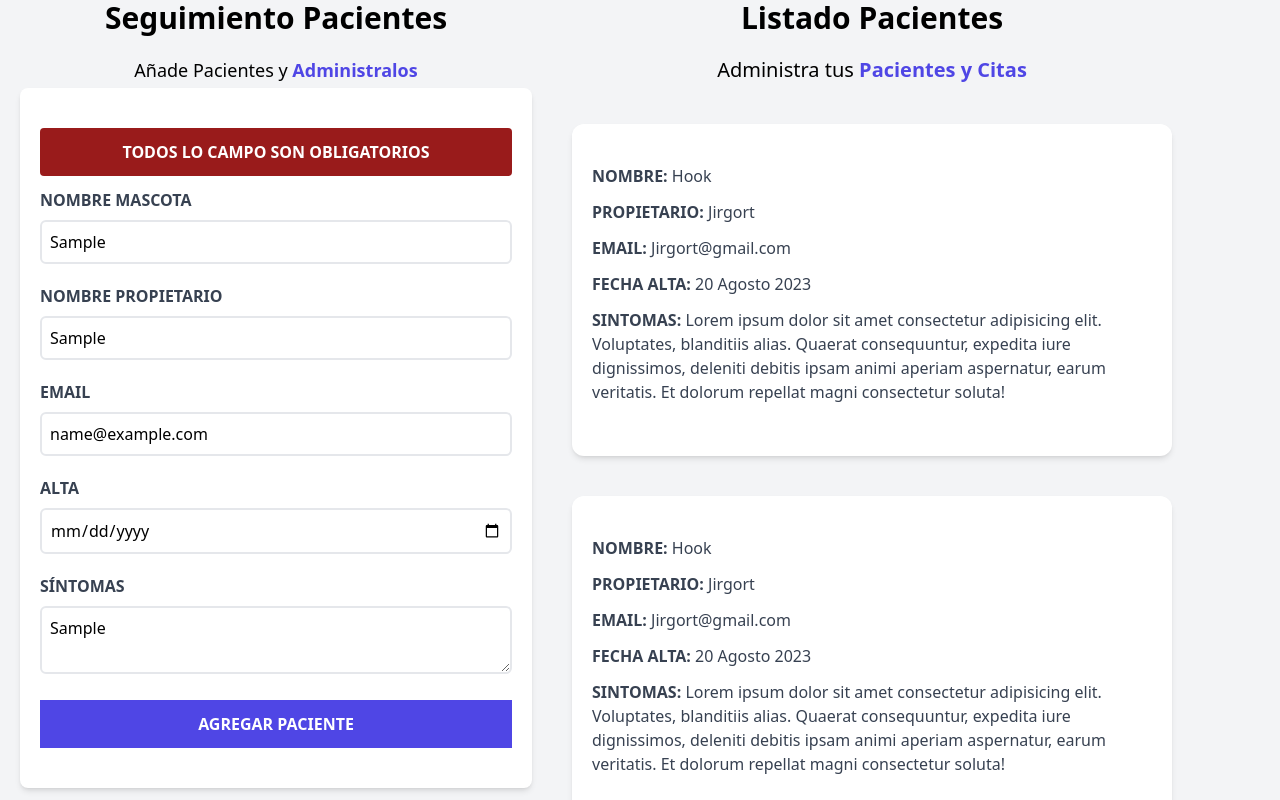
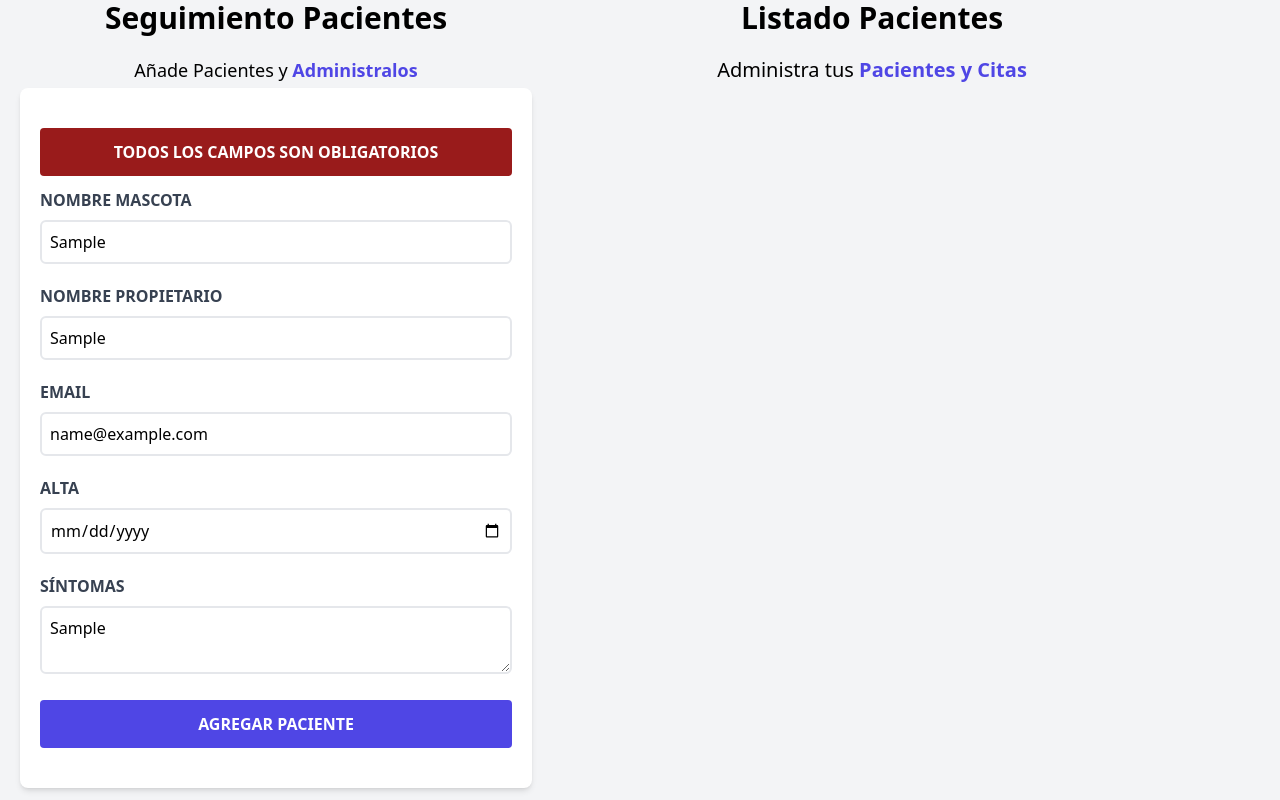
Before and after one commit to Jirgort/AdministradorPacientesVeterinaria, a React (Vite) app in the folder citas-react/: page / in a window 1280 px wide. Both pictures are taken after typing "Sample", "Sample", "name@example.com", "name@example.com", "Sample" into the empty fields and a click on the input "Agregar Paciente". Shown: the part 176-976 px from the top of the page. Built offline with nearby package versions, Linux system fonts and the light colour scheme.

Commit message:
Componente de error y generacion del id paciente :chart_with_upwards_trend:

```diff
--- a/citas-react/src/App.jsx
+++ b/citas-react/src/App.jsx
@@ -12,7 +12,9 @@ function App() {
         <Header />
         <div className="mt-12 md:flex">
           <Formulario pacientes={pacientes} setPacientes={setPacientes} />
-          <ListadoPacientes />
+          <ListadoPacientes
+          pacientes={pacientes}
+          />
         </div>
       </div>
     </>
--- /dev/null
+++ b/citas-react/src/components/Error.jsx
@@ -0,0 +1,11 @@
+import React, { Children } from "react";
+
+const Error = ({children }) => {
+  return (
+    <div className="bg-red-800 text-white text-center p-3 uppercase font-bold mb-3 rounded ">
+     {children}
+    </div>
+  );
+};
+
+export default Error;
--- a/citas-react/src/components/Formulario.jsx
+++ b/citas-react/src/components/Formulario.jsx
@@ -1,6 +1,6 @@
 import { useState, useEffect } from "react";
-
-const Formulario = ({pacientes,setPacientes}) => {
+import Error from "./error";
+const Formulario = ({ pacientes, setPacientes }) => {
   const [nombre, setNombre] = useState("");
   const [propietario, setPropietario] = useState("");
   const [email, setEmail] = useState("");
@@ -8,34 +8,38 @@ const Formulario = ({pacientes,setPacientes}) => {
   const [sintomas, setSintomas] = useState("");
   const [error, setError] = useState(false);
 
+  const generarId=()=>{
+    const random=Math.random().toString(36).substring(2);
+    const fecha=Date.now().toString(36)
+    return random+fecha
+  }
   const handleSubmit = (e) => {
     e.preventDefault();
     //validacion del formulario
     if ([nombre, propietario, email, fecha, sintomas].includes("")) {
-      setError(true)
+      setError(true);
       return;
     }
-    setError(false)
+    setError(false);
 
     //objeto paciente
-    const objetoPaciente={
+    const objetoPaciente = {
       nombre,
       propietario,
       email,
       fecha,
-         sintomas
-    }
+      sintomas,
+      id: generarId(),
+    };
     // console.log(objetoPaciente)
-    setPacientes([...pacientes, objetoPaciente])
+    setPacientes([...pacientes, objetoPaciente]);
 
     //Reiniciar el form
-    setNombre('')
-    setPropietario('')
-    setEmail('')
-    setFecha('')
-    setSintomas('')
-
-
+    setNombre("");
+    setPropietario("");
+    setEmail("");
+    setFecha("");
+    setSintomas("");
 
     // console.log("enviando formulario");
   };
@@ -51,9 +55,9 @@ const Formulario = ({pacientes,setPacientes}) => {
         className="bg-white shadow-md rounded-lg  py-10 px-5 mb-10"
       >
         {error && (
-          <div className="bg-red-800 text-white text-center p-3 uppercase font-bold mb-3 rounded ">
-            <p>Todos lo campo son obligatorios</p>
-          </div>
+          <Error>
+            <p>Todos los campos son obligatorios</p>
+          </Error>
         )}
         <div className="mb-5">
           <label
@@ -141,7 +145,7 @@ const Formulario = ({pacientes,setPacientes}) => {
         </div>
         <input
           type="submit"
-          className="bg-indigo-600 w-full p-3 text-white uppercase font-bold hover:bg-indigo-700 cursor-pointer transition-colors"
+          className="bg-indigo-600 w-full p-3 text-white rounded uppercase font-bold hover:bg-indigo-700 cursor-pointer transition-colors"
           value="Agregar Paciente"
         />
       </form>
--- a/citas-react/src/components/ListadoPacientes.jsx
+++ b/citas-react/src/components/ListadoPacientes.jsx
@@ -1,7 +1,7 @@
 import Paciente from "./Paciente";
 
 
-const ListadoPacientes = () => {
+const ListadoPacientes = ({pacientes}) => {
   return (
     <div className="md:w-1/2 lg:w3/5 md:h-screen overflow-y-scroll">
       <h2 className="font-black text-3xl text-center ">Listado Pacientes</h2>
@@ -9,10 +9,16 @@ const ListadoPacientes = () => {
         Administra tus{" "}
         <span className="text-indigo-600 font-bold"> Pacientes y Citas</span>
       </p>
-      <Paciente/>
-      <Paciente/>
-      <Paciente/>
-      <Paciente/>
+      {pacientes.map(paciente=>(
+         <Paciente
+         key={paciente.id}
+         paciente={paciente}
+         />
+      )
+
+      )}
+
+
     </div>
   );
 };
--- a/citas-react/src/components/Paciente.jsx
+++ b/citas-react/src/components/Paciente.jsx
@@ -1,29 +1,27 @@
 
 
-const Paciente = () => {
+const Paciente = ({paciente}) => {
+  const{nombre, propietario,email, fecha, sintomas}=paciente
   return (
     <div className="mx-5 my-10 bg-white shadow-md px-5 py-10 rounded-xl">
         <p className=" font-bold mb-3  text-gray-700 uppercase">
-          Nombre: <span className="font-normal normal-case">Hook</span>
+          Nombre: <span className="font-normal normal-case">{nombre}</span>
         </p>
         <p className=" font-bold mb-3  text-gray-700 uppercase">
-          Propietario: <span className="font-normal normal-case">Jirgort</span>
+          Propietario: <span className="font-normal normal-case">{propietario}</span>
         </p>
         <p className=" font-bold mb-3  text-gray-700 uppercase">
           Email:{" "}
-          <span className="font-normal normal-case">Jirgort@gmail.com</span>
+          <span className="font-normal normal-case">{email}</span>
         </p>
         <p className=" font-bold mb-3  text-gray-700 uppercase">
           Fecha Alta:{" "}
-          <span className="font-normal normal-case">20 Agosto 2023</span>
+          <span className="font-normal normal-case">{fecha}</span>
         </p>
         <p className=" font-bold mb-3  text-gray-700 uppercase">
           Sintomas:{" "}
           <span className="font-normal normal-case">
-            Lorem ipsum dolor sit amet consectetur adipisicing elit. Voluptates,
-            blanditiis alias. Quaerat consequuntur, expedita iure dignissimos,
-            deleniti debitis ipsam animi aperiam aspernatur, earum veritatis. Et
-            dolorum repellat magni consectetur soluta!
+           {sintomas}
           </span>
         </p>
       </div>
```
